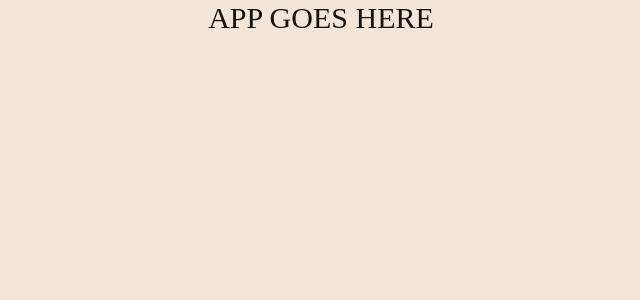
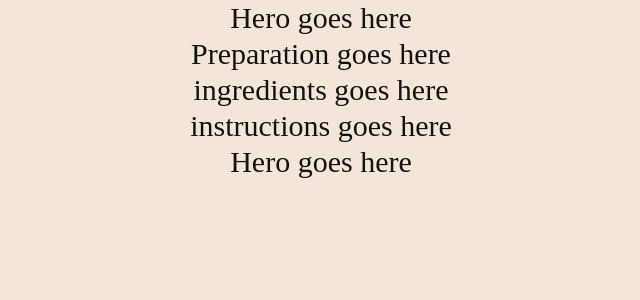
Before and after one commit to Hcmwebs/recipe-page, a React (Vite) app: page / in a window 1280 px wide. Shown: the top 300 px of the page, without its empty margins (319-959 px from the left). Built offline with nearby package versions, Linux system fonts and the light colour scheme.

Commit message:
rendered the components

```diff
--- a/src/App.jsx
+++ b/src/App.jsx
@@ -1,10 +1,13 @@
+import { Hero, Ingredients, Instructions, Nutrition, Prep } from './components';
 const App = () => {
 	return (
-		<div className='align-center grid grid-center'>
-			<h1 className='text-3xl font-normal uppercase text-center'>
-				app goes here
-			</h1>
-		</div>
+		<>
+			<Hero />
+			<Prep />
+			<Ingredients />
+			<Instructions />
+			<Nutrition />
+		</>
 	);
 };
 
```
